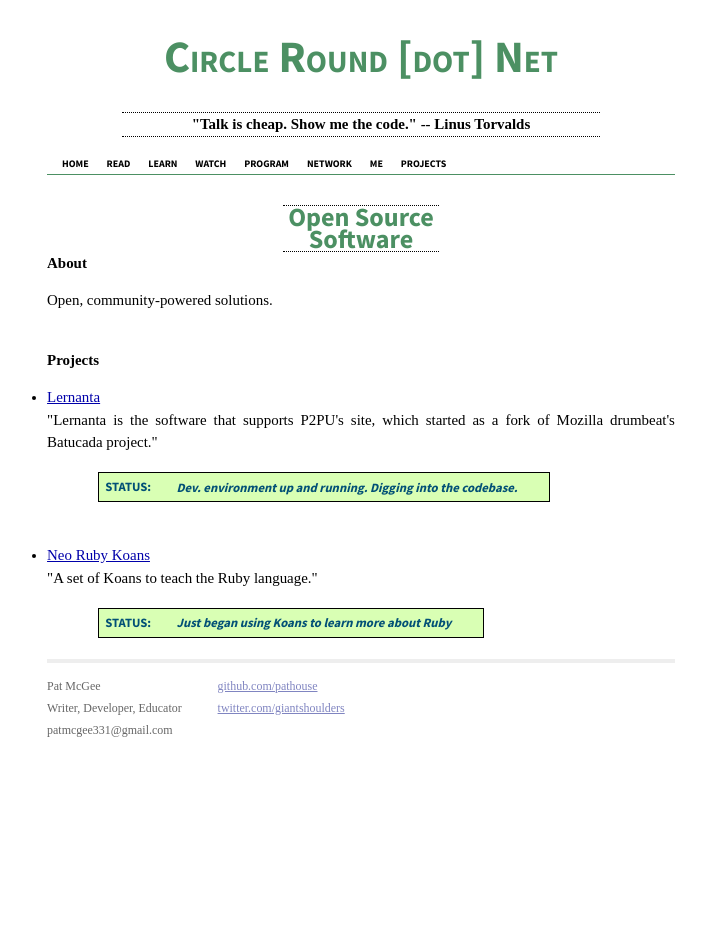
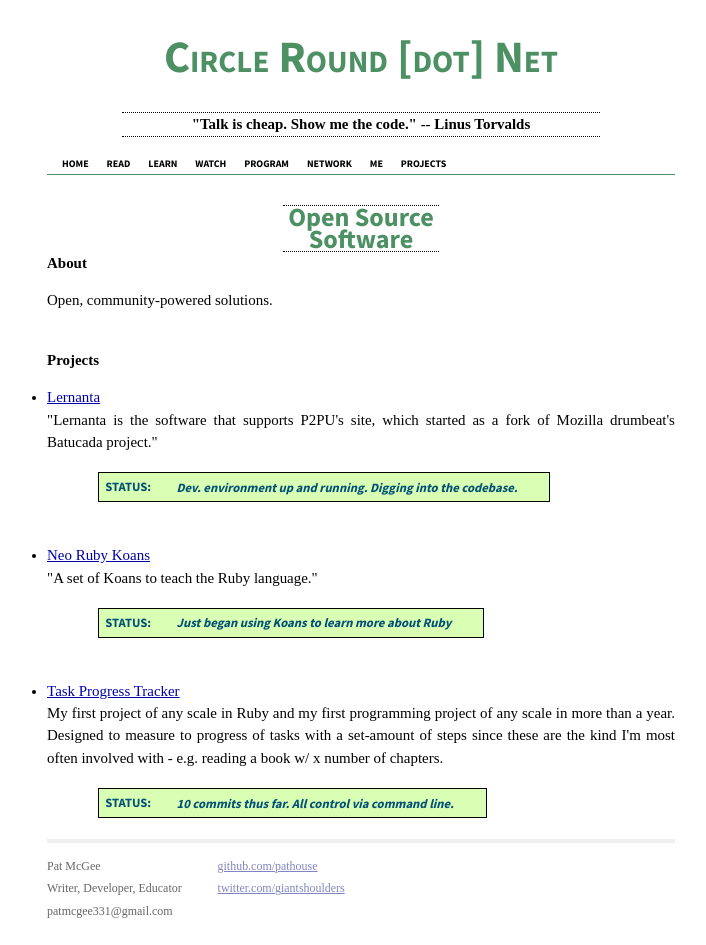
Before and after one commit to pathouse/pathouse.github.io, a Jekyll site: the page built from projects/open-source/index.html, in a window 1280 px wide. Shown: the whole page, without its empty margins (279-985 px from the left). Built offline with Jekyll 4.4.1, drawn with Linux system fonts in a browser that asks for light colours; some web fonts are replaced.

Commit message:
Ruby project added to list

```diff
--- a/projects/open-source/index.html
+++ b/projects/open-source/index.html
@@ -25,6 +25,10 @@
     <li><a href="http://github.com/neo/ruby_koans" target="_blank">Neo Ruby Koans</a><br />
       "A set of Koans to teach the Ruby language."<br /><br />
       <span class="proj-status">STATUS:<span class="status-desc">Just began using Koans to learn more about Ruby</span></span>
-    </li>
+    </li><br /><br />
+		<li><a href="http://github.com/pathouse/task-tracker" target="_blank">Task Progress Tracker</a></br />
+			My first project of any scale in Ruby and my first programming project of any scale in more than a year. Designed to measure to progress of tasks with a set-amount of steps since these are the kind I'm most often involved with - e.g. reading a book w/ x number of chapters.<br /><br />
+			<span class="proj-status">STATUS:<span class="status-desc">10 commits thus far. All control via command line.</span></span>
+		</li>
   </ul>
 </div>
```
